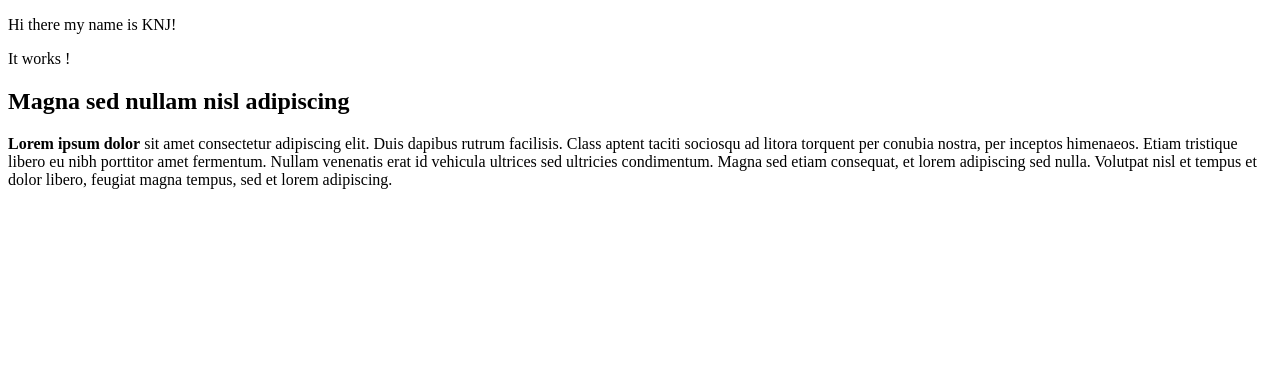
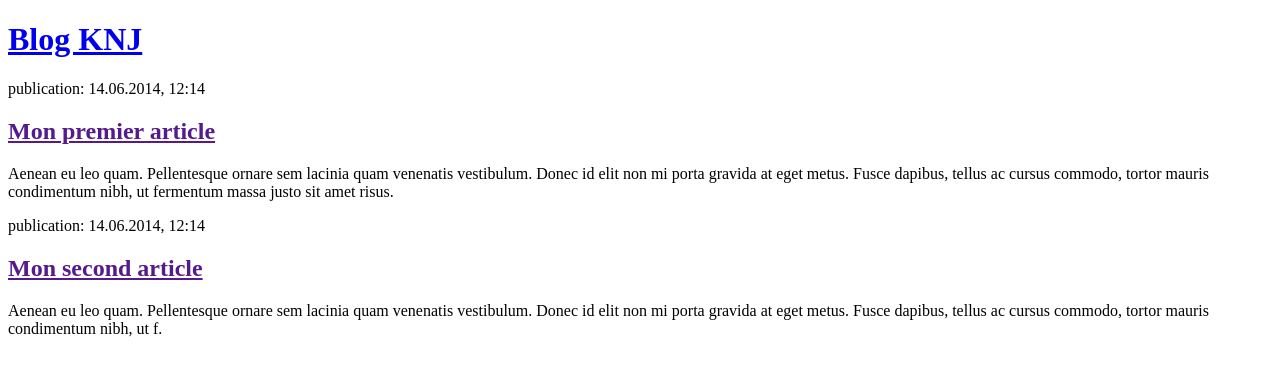
Before and after one commit to joel5065/my-first-blog, a Django app: page / in a window 1280 px wide. Shown: the top 376 px of the page. Run offline with Django 4.2, Linux system fonts and the light colour scheme.

Commit message:
Changed html again

```diff
--- a/blog/templates/blog/post_list.html
+++ b/blog/templates/blog/post_list.html
@@ -1,21 +1,23 @@
 <!DOCTYPE html>
 <html>
     <head>
-        <title> KNJ's Blog </title>
+        <title>Blog KNJ</title>
     </head>
     <body>
-        <p> Hi there my name is KNJ!</p>
-        <p> It works !</p>
-        <!-- Section -->
-					<section id="first">
-						<header>
-							<h2>Magna sed nullam nisl adipiscing</h2>
-						</header>
-						<div class="content">
-							<p><strong>Lorem ipsum dolor</strong> sit amet consectetur adipiscing elit. Duis dapibus rutrum facilisis. Class aptent taciti sociosqu ad litora torquent per conubia nostra, per inceptos himenaeos. Etiam tristique libero eu nibh porttitor amet fermentum. Nullam venenatis erat id vehicula ultrices sed ultricies condimentum. Magna sed etiam consequat, et lorem adipiscing sed nulla. Volutpat nisl et tempus et dolor libero, feugiat magna tempus, sed et lorem adipiscing.</p>
-						</div>
-					</section>
+        <header>
+            <h1><a href="/">Blog KNJ</a></h1>
+        </header>
 
-		<!-- Section -->
+        <article>
+            <time>publication: 14.06.2014, 12:14</time>
+            <h2><a href="">Mon premier article</a></h2>
+            <p>Aenean eu leo quam. Pellentesque ornare sem lacinia quam venenatis vestibulum. Donec id elit non mi porta gravida at eget metus. Fusce dapibus, tellus ac cursus commodo, tortor mauris condimentum nibh, ut fermentum massa justo sit amet risus.</p>
+        </article>
+
+        <article>
+            <time>publication: 14.06.2014, 12:14</time>
+            <h2><a href="">Mon second article</a></h2>
+            <p>Aenean eu leo quam. Pellentesque ornare sem lacinia quam venenatis vestibulum. Donec id elit non mi porta gravida at eget metus. Fusce dapibus, tellus ac cursus commodo, tortor mauris condimentum nibh, ut f.</p>
+        </article>
     </body>
 </html>
```
